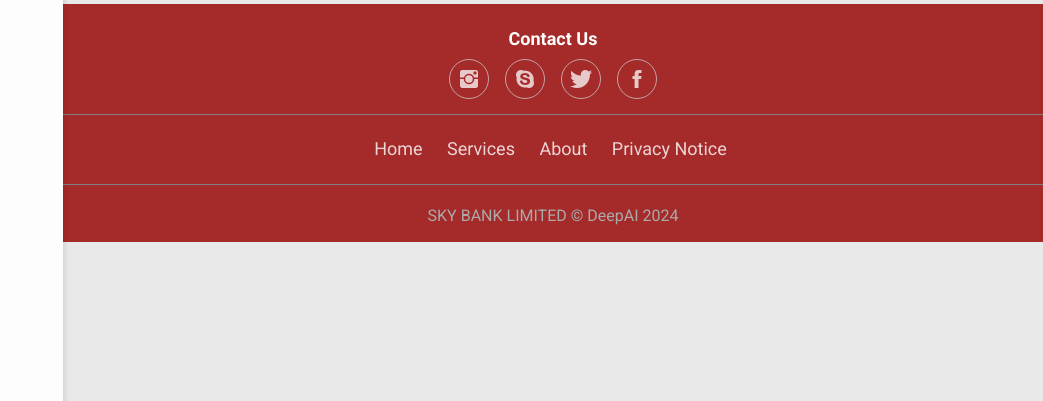
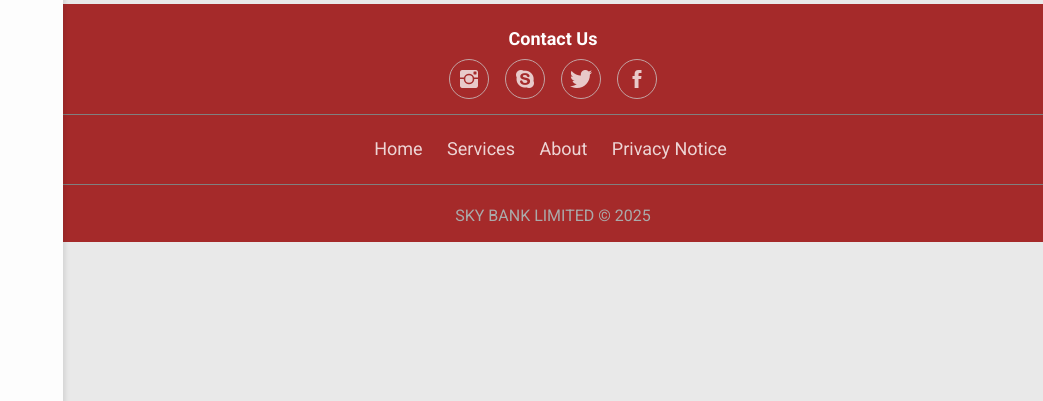
Before and after one commit to devv-leo/bms, a PHP site: page /dashboard.php in a window 1280 px wide. Shown: the part 2027-2428 px from the top of the page, without its empty margins (237-1280 px from the left). Run offline with PHP 8.4, Linux system fonts and the light colour scheme; the visitor is signed in with stand-in values (Sample User, id 1); data comes from the database, SQL or seed files in the repository; some libraries are stand-ins or nearby versions.

Commit message:
fixed footer

```diff
--- a/dashboard.php
+++ b/dashboard.php
@@ -785,7 +785,7 @@ error_log("Debug: Starting HTML");
                         <li class="list-inline-item"><a href="employee/about.php?type=Privacy">Privacy Notice</a></li>
                     </ul>
                     <hr style="height:1px;border-width:0; color:gray;background-color:gray">
-                    <p class="copyright" style="margin-top: 0px;">SKY BANK LIMITED © DeepAI 2024</p>
+                    <p class="copyright" style="margin-top: 0px;">SKY BANK LIMITED © 2025</p>
                 </footer>
             </div>
         </div>
```
